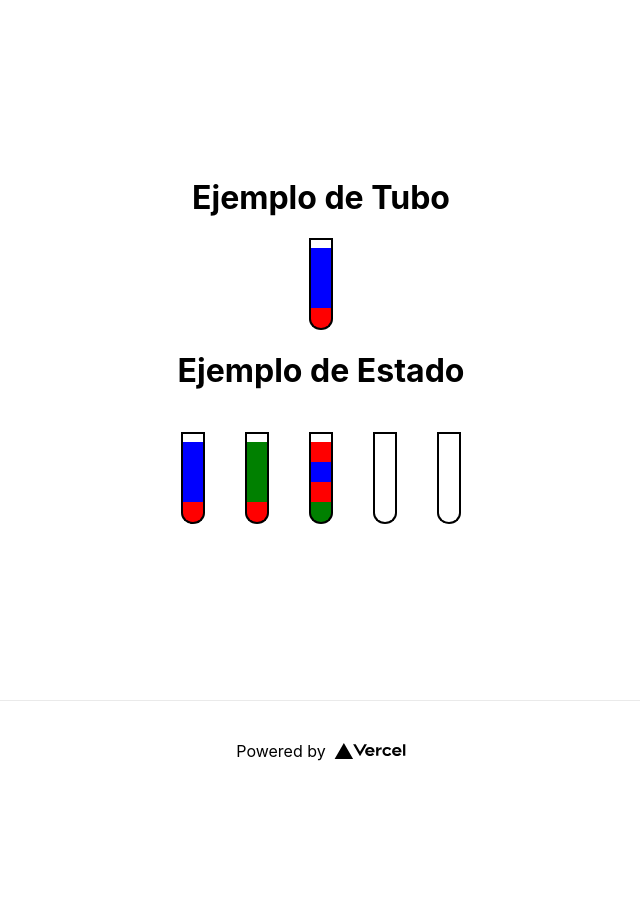
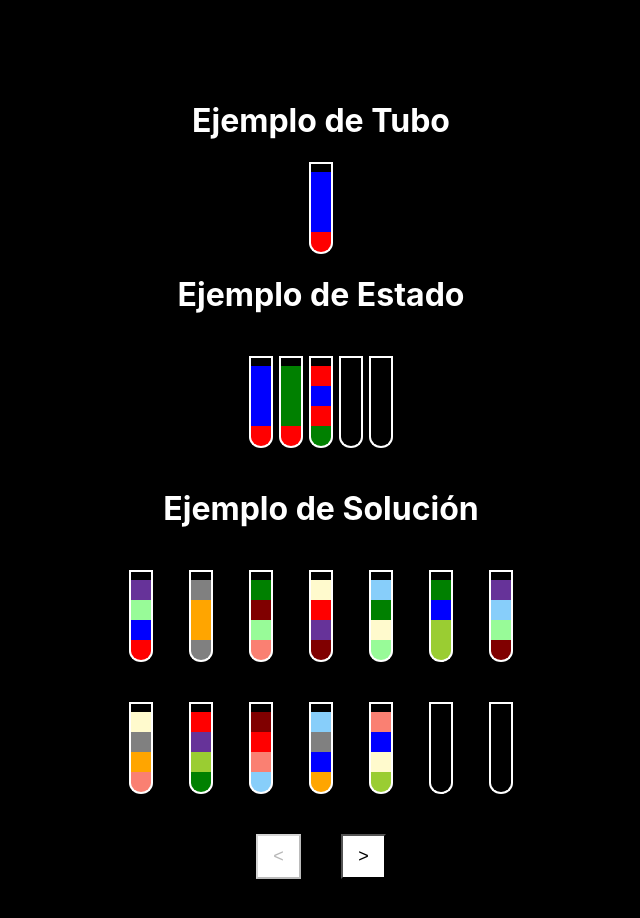
Before and after one commit to MaxLevs/water-puzzle-solver, a Next.js app: page / in a window 1280 px wide. Shown: the top 918 px of the page, without its empty margins (319-959 px from the left). Before the commit the page ends 800 px from the top, so only its background shows below. Built offline with nearby package versions, Linux system fonts and the light colour scheme.

Commit message:
Adds solution component. Include examples and CSS changes.

```diff
--- /dev/null
+++ b/components/solution.js
@@ -0,0 +1,26 @@
+import styles from './solution.module.css'
+import State from './state'
+import { useState } from 'react';
+
+export default function Solution({ history }) {
+
+    const [currentState, updateState] = useState(history[0]);
+    const [currentIndex, updateIndex] = useState(0);
+
+    const handleClick = function (increment) {
+        const nextIndex = currentIndex + increment
+        updateIndex(nextIndex)
+        updateState(history[nextIndex])
+    }
+
+    return (
+        <div className={styles.container}>
+            <State tubes={currentState} />
+            <div className={styles.buttonsContainer}>
+                <button className={styles.button} disabled={currentIndex === 0} onClick={() => handleClick(-1)}>{'<'}</button>
+                <button className={styles.button} disabled={currentIndex === history.length - 1} onClick={() => handleClick(1)}>{'>'}</button>
+            </div>
+        </div>
+    )
+
+}
--- /dev/null
+++ b/components/solution.module.css
@@ -0,0 +1,12 @@
+.buttonsContainer {
+  display: flex;
+  justify-content: center;
+}
+
+.button {
+  background-color: white;
+  font-size: large;
+  width: 45px;
+  height: 45px;
+  margin: 20px;
+}
--- a/components/state.js
+++ b/components/state.js
@@ -5,9 +5,9 @@ export default function State({ tubes }) {
 
     return (
         <div className={styles.container}>
-            {tubes.map((el) => {
+            {tubes.map((el, index) => {
                 return (
-                    <div className={styles.tube}>
+                    <div key={index} className={styles.tube}>
                         <Tube colors={el} />
                     </div>
                 )
--- a/components/state.module.css
+++ b/components/state.module.css
@@ -1,7 +1,12 @@
 .container {
   display: flex;
+  flex-wrap: wrap;
 }
 
 .tube {
-  margin: 20px;
+  display: flex;
+  justify-content: center;
+  min-width: 30px;
+  width: calc(100% / 7);
+  margin: 20px 0;
 }
--- a/components/tube.module.css
+++ b/components/tube.module.css
@@ -4,26 +4,28 @@
 }
 
 .middle {
+  transition: background-color 1s ease;
   width: 24px;
   height: 20px;
-  border-left: 2px solid black;
-  border-right: 2px solid black;
+  border-left: 2px solid white;
+  border-right: 2px solid white;
 }
 
 .top {
   width: 24px;
   height: 10px;
-  border-left: 2px solid black;
-  border-right: 2px solid black;
-  border-top: 2px solid black;
+  border-left: 2px solid white;
+  border-right: 2px solid white;
+  border-top: 2px solid white;
 }
 
 .bottom {
+  transition: background-color 1s ease;
   width: 24px;
   height: 22px;
-  border-left: 2px solid black;
-  border-right: 2px solid black;
-  border-bottom: 2px solid black;
+  border-left: 2px solid white;
+  border-right: 2px solid white;
+  border-bottom: 2px solid white;
   border-bottom-left-radius: 100%;
   border-bottom-right-radius: 100%;
 }
--- a/pages/index.js
+++ b/pages/index.js
@@ -2,6 +2,7 @@ import Head from 'next/head'
 import Image from 'next/image'
 import Tube from '../components/tube'
 import State from '../components/state'
+import Solution from '../components/solution'
 import styles from '../styles/Home.module.css'
 import tubeLib from '../lib/tubes'
 import stateLib from '../lib/states'
@@ -25,12 +26,33 @@ export default function Home() {
     []
   ];
 
+  let colors = [
+    "red",
+    "blue",
+    "palegreen",
+    "rebeccapurple",
+    "grey",
+    "orange",
+    "salmon",
+    "maroon",
+    "green",
+    "lemonchiffon",
+    "lightskyblue",
+    "yellowgreen"
+  ]
+
+  var tubes2 = tubes.map((tube) => {
+    return tube.map((number) => colors[number - 1])
+  })
+
+  console.log(tubes2)
+
   let history = [];
-  history.push(tubes)
+  history.push(tubes2)
 
   let { stackI, stackJ } = stateLib.resolve(history)
 
-  console.log(history)
+  //console.log(history)
   console.log(stackI)
   console.log(stackJ)
 
@@ -41,6 +63,27 @@ export default function Home() {
     ['green', 'red', 'blue', 'red'],
     [],
     []
+  ]
+  let stateExample2 = [
+    ['red', 'blue', 'blue', 'blue'],
+    ['red', 'green', 'green', 'green'],
+    ['green', 'red', 'blue'],
+    ['red'],
+    []
+  ]
+  let stateExample3 = [
+    ['red', 'blue', 'blue', 'blue'],
+    ['red'],
+    ['green', 'red', 'blue'],
+    ['red'],
+    ['green', 'green', 'green']
+  ]
+
+
+  let historyExample = [
+    stateExample,
+    stateExample2,
+    stateExample3
   ]
 
   return (
@@ -58,20 +101,10 @@ export default function Home() {
 
         <h1>Ejemplo de Estado</h1>
         <State tubes={stateExample} />
+
+        <h1>Ejemplo de Solución</h1>
+        <Solution history={history} />
       </main>
-
-      <footer className={styles.footer}>
-        <a
-          href="https://vercel.com?utm_source=create-next-app&utm_medium=default-template&utm_campaign=create-next-app"
-          target="_blank"
-          rel="noopener noreferrer"
-        >
-          Powered by{' '}
-          <span className={styles.logo}>
-            <Image src="/vercel.svg" alt="Vercel Logo" width={72} height={16} />
-          </span>
-        </a>
-      </footer>
     </div>
   )
 }
--- a/styles/Home.module.css
+++ b/styles/Home.module.css
@@ -5,7 +5,6 @@
   flex-direction: column;
   justify-content: center;
   align-items: center;
-  height: 100vh;
 }
 
 .main {
--- a/styles/globals.css
+++ b/styles/globals.css
@@ -1,5 +1,7 @@
 html,
 body {
+  background-color: black;
+  color: white;
   padding: 0;
   margin: 0;
   font-family: -apple-system, BlinkMacSystemFont, Segoe UI, Roboto, Oxygen,
```
